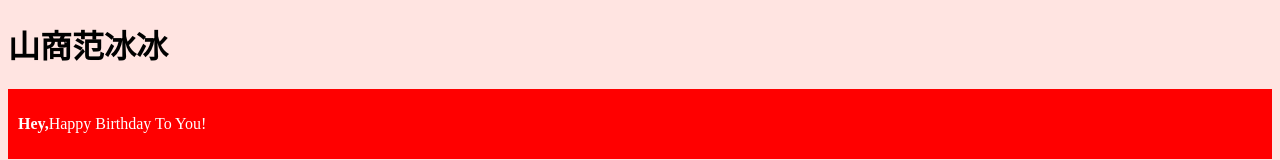
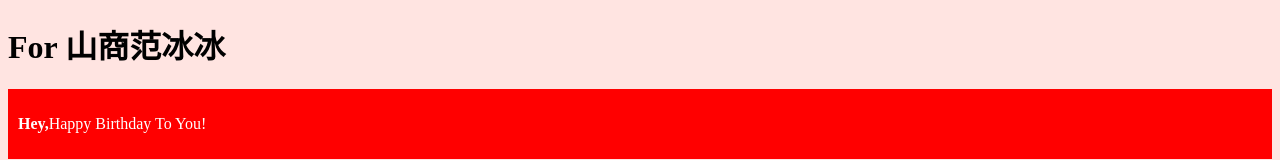
Before and after one commit to RICKYHD4/HappyBirthday, a plain HTML site: page index.html in a window 1280 px wide. Shown: the top 160 px of the page. Drawn offline with Linux system fonts and the light colour scheme.

Commit message:
Update index.html

```diff
--- a/index.html
+++ b/index.html
@@ -5,7 +5,7 @@
 </head>
 <body bgcolor="#FFE4E1">
 <header>
-<h1>山商范冰冰</h1>
+<h1>For 山商范冰冰</h1>
    <div style="background-color:red;color:white;padding:10px;">
     <p> <strong>Hey,</strong>Happy Birthday To You!
     </p>
```
